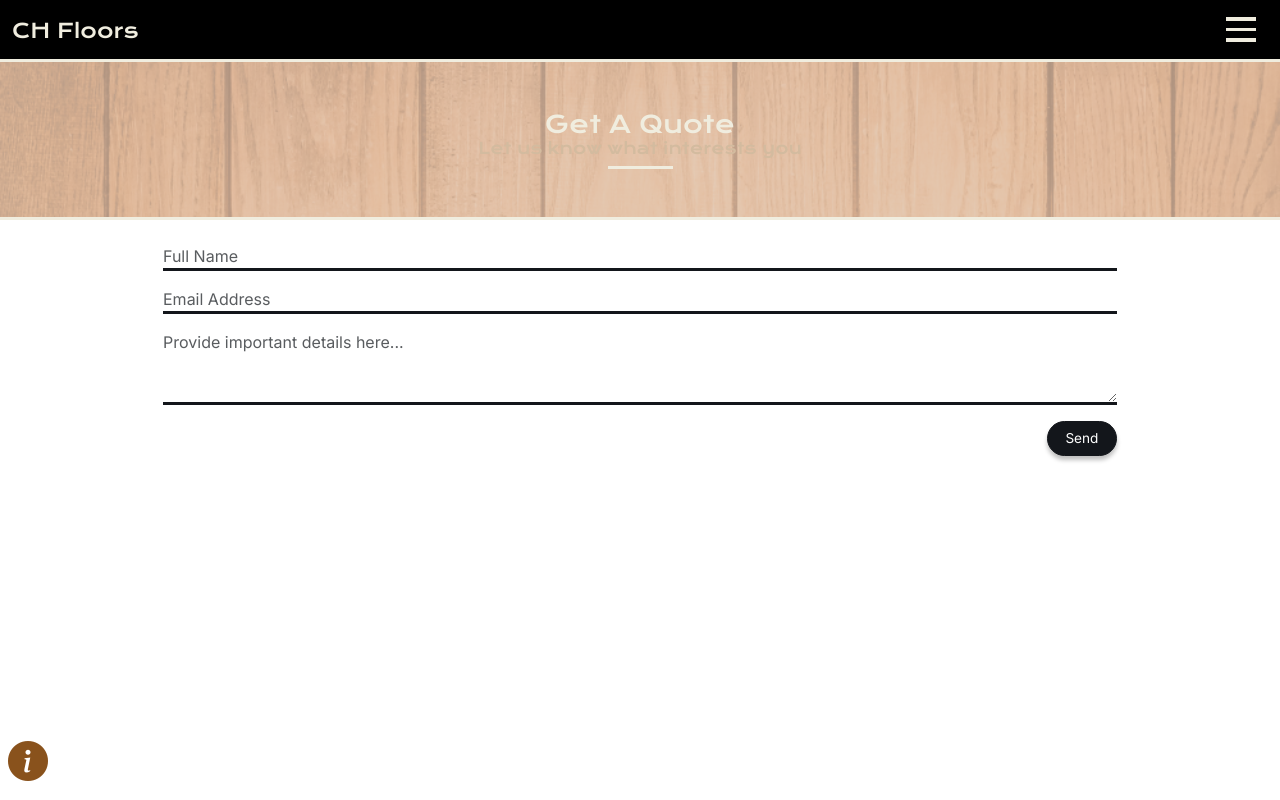
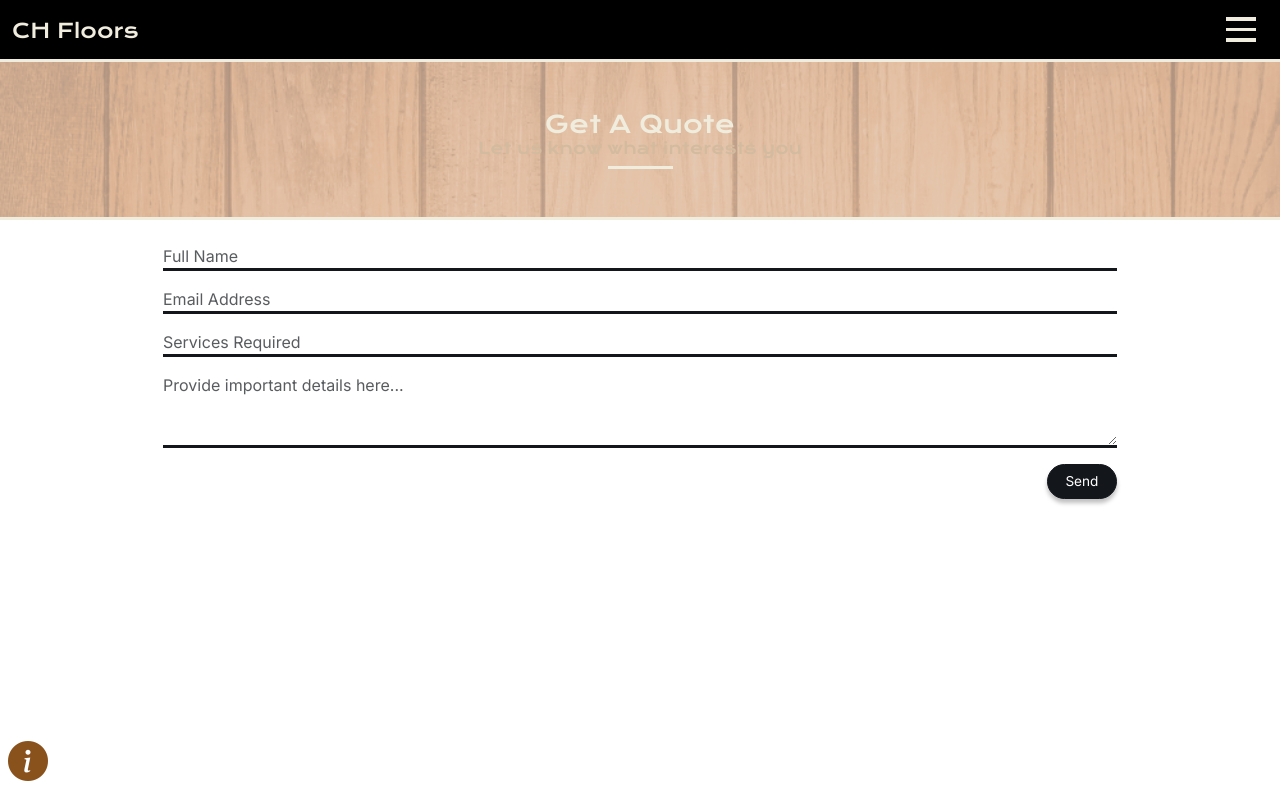
Before and after one commit to rafaelolal/chhardwood, a Next.js app: page /quote in a window 1280 px wide. Shown: the top 800 px of the page. Built offline with nearby package versions, Linux system fonts and the light colour scheme.

Commit message:
fixed small issue with quote form

```diff
--- a/app/ui/quote-form.tsx
+++ b/app/ui/quote-form.tsx
@@ -34,6 +34,17 @@ export default function QuoteForm() {
           </div>
 
           <div className="mb-3">
+            <input
+              type="text"
+              className="form-control input-box"
+              id="subjectInput"
+              name="subjectInput"
+              placeholder="Services Required"
+              required
+            />
+          </div>
+
+          <div className="mb-3">
             <textarea
               className="form-control input-box"
               placeholder="Provide important details here..."
```
